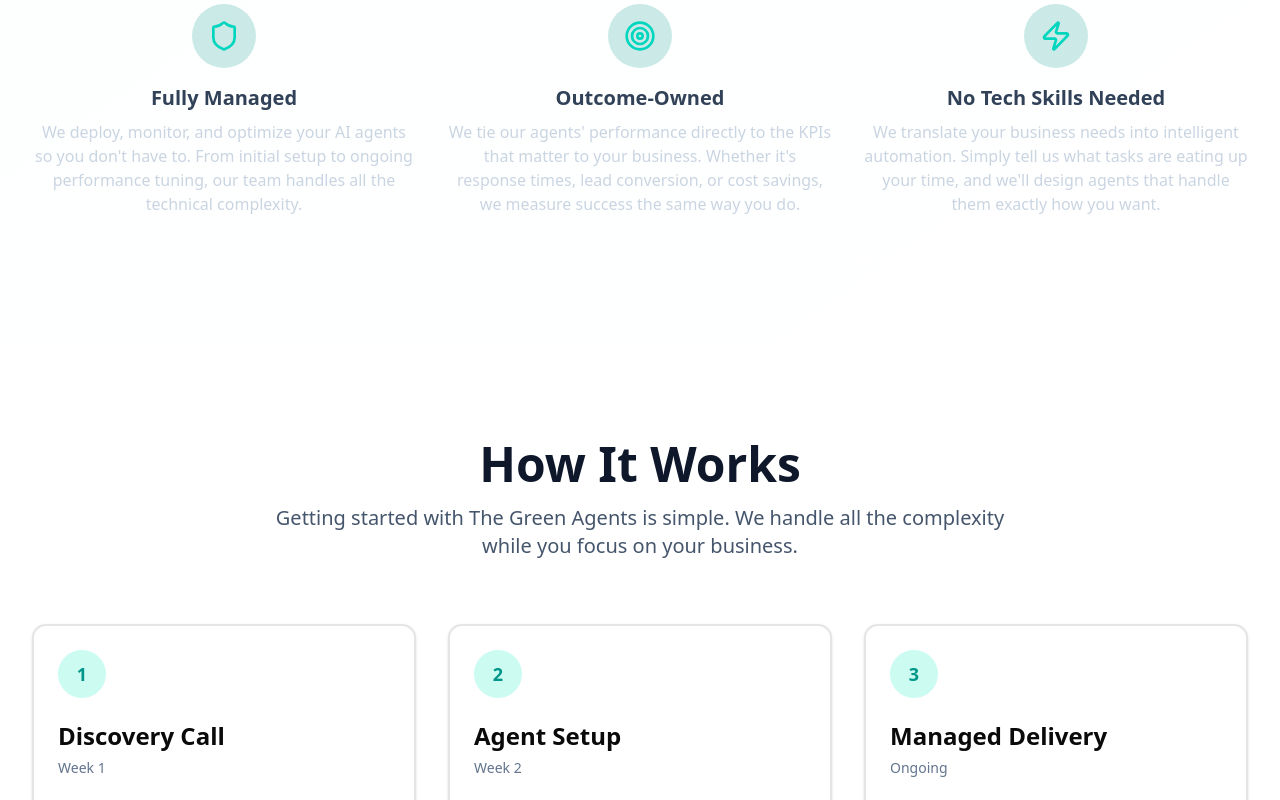
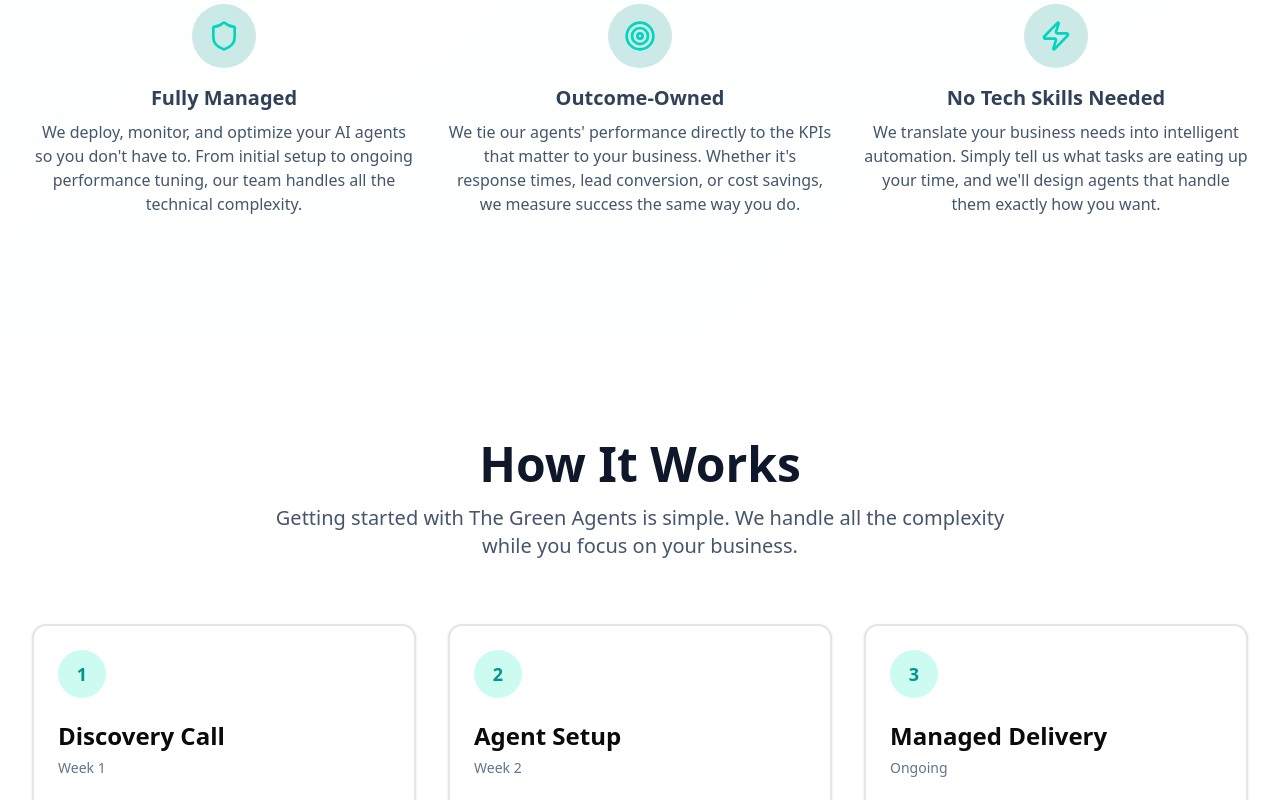
Before and after one commit to H6gvbhYujnhwP/thegreenagents, a React (Vite) app: page / in a window 1280 px wide. Shown: the part 760-1560 px from the top of the page. Built offline with nearby package versions, Linux system fonts and the light colour scheme.

Commit message:
Fix text readability and logo aspect ratio
- Changed light text (slate-300) to darker slate-600 for better readability
- Fixed logo stretching by using width instead of height constraints
- Logo now maintains proper 3.25:1 aspect ratio
- Improved contrast on feature descriptions in hero section

```diff
--- a/src/App.jsx
+++ b/src/App.jsx
@@ -140,7 +140,7 @@ function HomePage() {
         <div className="max-w-7xl mx-auto px-4 sm:px-6 lg:px-8">
           <div className="flex justify-between items-center h-24 lg:h-48">
             <div className="flex items-center">
-              <img src={tgaLogo} alt="The Green Agents" className="h-20 lg:h-40 w-auto" />
+              <img src={tgaLogo} alt="The Green Agents" className="w-48 lg:w-80 h-auto" />
             </div>
 
             {/* Desktop Navigation */}
@@ -288,21 +288,21 @@ function HomePage() {
                 <Shield className="h-8 w-8 text-teal-400" />
               </div>
               <h3 className="text-xl font-semibold text-slate-700 mb-2">Fully Managed</h3>
-              <p className="text-slate-300">We deploy, monitor, and optimize your AI agents so you don't have to. From initial setup to ongoing performance tuning, our team handles all the technical complexity.</p>
+              <p className="text-slate-600">We deploy, monitor, and optimize your AI agents so you don't have to. From initial setup to ongoing performance tuning, our team handles all the technical complexity.</p>
             </motion.div>
             <motion.div variants={fadeInUp} className="text-center">
               <div className="bg-teal-600/20 rounded-full p-4 w-16 h-16 mx-auto mb-4 flex items-center justify-center">
                 <Target className="h-8 w-8 text-teal-400" />
               </div>
               <h3 className="text-xl font-semibold text-slate-700 mb-2">Outcome-Owned</h3>
-              <p className="text-slate-300">We tie our agents' performance directly to the KPIs that matter to your business. Whether it's response times, lead conversion, or cost savings, we measure success the same way you do.</p>
+              <p className="text-slate-600">We tie our agents' performance directly to the KPIs that matter to your business. Whether it's response times, lead conversion, or cost savings, we measure success the same way you do.</p>
             </motion.div>
             <motion.div variants={fadeInUp} className="text-center">
               <div className="bg-teal-600/20 rounded-full p-4 w-16 h-16 mx-auto mb-4 flex items-center justify-center">
                 <Zap className="h-8 w-8 text-teal-400" />
               </div>
               <h3 className="text-xl font-semibold text-slate-700 mb-2">No Tech Skills Needed</h3>
-              <p className="text-slate-300">We translate your business needs into intelligent automation. Simply tell us what tasks are eating up your time, and we'll design agents that handle them exactly how you want.</p>
+              <p className="text-slate-600">We translate your business needs into intelligent automation. Simply tell us what tasks are eating up your time, and we'll design agents that handle them exactly how you want.</p>
             </motion.div>
           </motion.div>
         </div>
@@ -697,7 +697,7 @@ function HomePage() {
             viewport={{ once: true }}
           >
             <h2 className="text-4xl md:text-5xl font-bold text-white mb-6">Start Risk-Free with Our 14-Day Pilot</h2>
-            <p className="text-xl text-teal-100 mb-8 leading-relaxed">
+            <p className="text-xl text-white mb-8 leading-relaxed">
               Experience the power of managed AI agents with no long-term commitment. We'll identify your biggest time drain,
               deploy a custom agent, and show you measurable results within two weeks. If you're not completely satisfied
               with the time savings and quality, there's no obligation to continue.
@@ -915,7 +915,7 @@ function HomePage() {
         <div className="max-w-7xl mx-auto px-4 sm:px-6 lg:px-8">
           <div className="flex flex-col md:flex-row justify-between items-center">
             <div className="flex items-center mb-4 md:mb-0">
-              <img src={tgaLogo} alt="The Green Agents" className="h-40 lg:h-56 w-auto mr-8" />
+              <img src={tgaLogo} alt="The Green Agents" className="w-64 lg:w-96 h-auto mr-8" />
               <p className="text-slate-600">© 2025 The Green Agents Ltd. All rights reserved.</p>
             </div>
             <div className="flex space-x-6">
```
